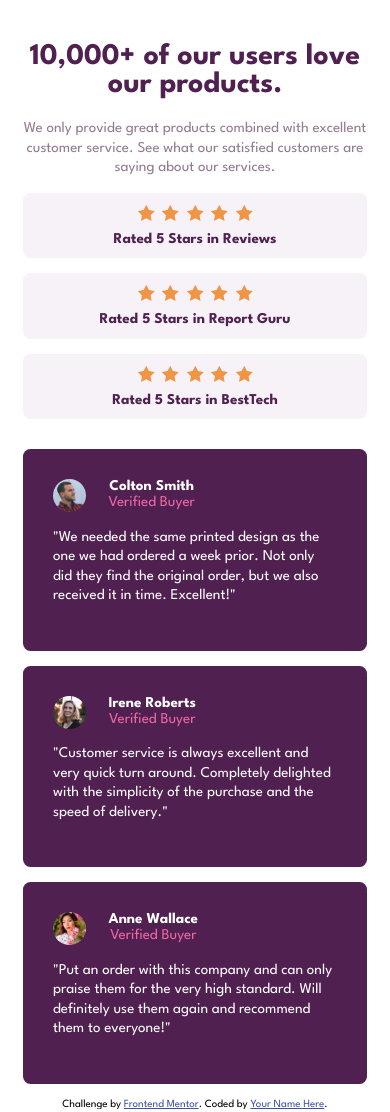
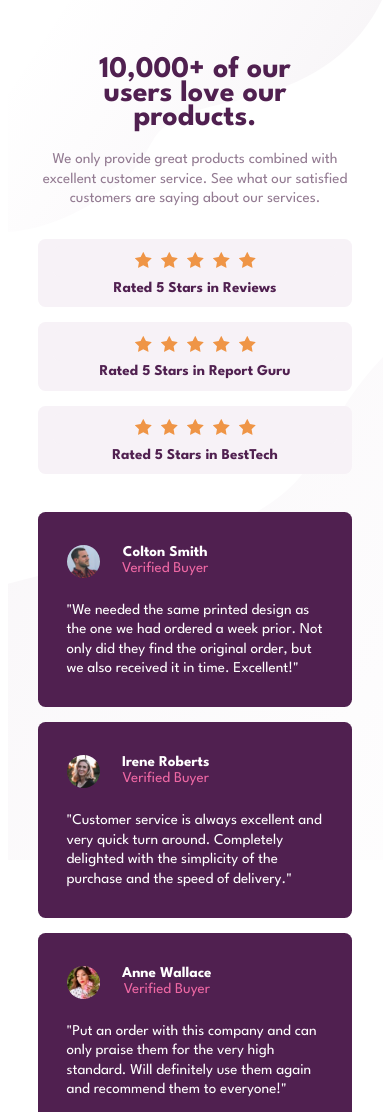
Before and after one commit to MauritzLM/social-proof-section, a plain HTML site: page index.html in a window 390 px wide. Shown: the top 1112 px of the page. Drawn offline with Linux system fonts and the light colour scheme.

Commit message:
added comments to html, updated mobile layout

```diff
--- a/style.css
+++ b/style.css
@@ -10,11 +10,17 @@ html {
 body {
     height: 100vh;
     font-size: 1.5rem;
+    background-image: url(./images/bg-pattern-top-mobile.svg), url(./images/bg-pattern-bottom-mobile.svg);
+    background-repeat: no-repeat no-repeat;
+    background-position: top, bottom;
 }
 
 h1 {
     text-align: center;
     color: hsl(300, 43%, 22%);
+    line-height: .8;
+    padding-left: .8em;
+    padding-right: .8em;
 }
 
 h1+p {
@@ -34,7 +40,8 @@ h4+p {
 .stars+p {
     color: hsl(300, 43%, 22%);
     font-weight: 700;
-    margin: 0;
+    margin-top: 0.1em;
+    margin-bottom: 0;
 }
 
 p {
@@ -42,13 +49,14 @@ p {
 }
 
 main {
-    padding: 1em;
+    padding: 2em 2em;
 }
 
 .ratings {
     display: flex;
     flex-direction: column;
     gap: 1em;
+    margin-top: 2em;
 
 }
 
@@ -57,26 +65,28 @@ main {
     text-align: center;
     padding: .4em 1em .6em 1em;
     border-radius: .5em;
+
 }
 
 .stars {
     display: flex;
     justify-content: center;
-    gap: .5em;
+    gap: .6em;
     padding: 0;
+    margin-top: .1em;
 }
 
 .testimonials {
     display: flex;
     flex-direction: column;
     gap: 1em;
-    margin-top: 2em;
+    margin-top: 2.5em;
 }
 
 .verified-buyer {
     background-color: hsl(300, 43%, 22%);
     border-radius: .5em;
-    padding: 2em;
+    padding: 2.2em 1.9em 1.9em 1.9em;
 }
 
 .profile {
@@ -101,6 +111,8 @@ main {
 
 .verified-buyer p {
     color: hsl(0, 0%, 100%);
+    margin-bottom: 0;
+    margin-top: 1.5em;
 }
 
 .name p {
```
Also changed, not shown: index.html (+2 -1 lines).
